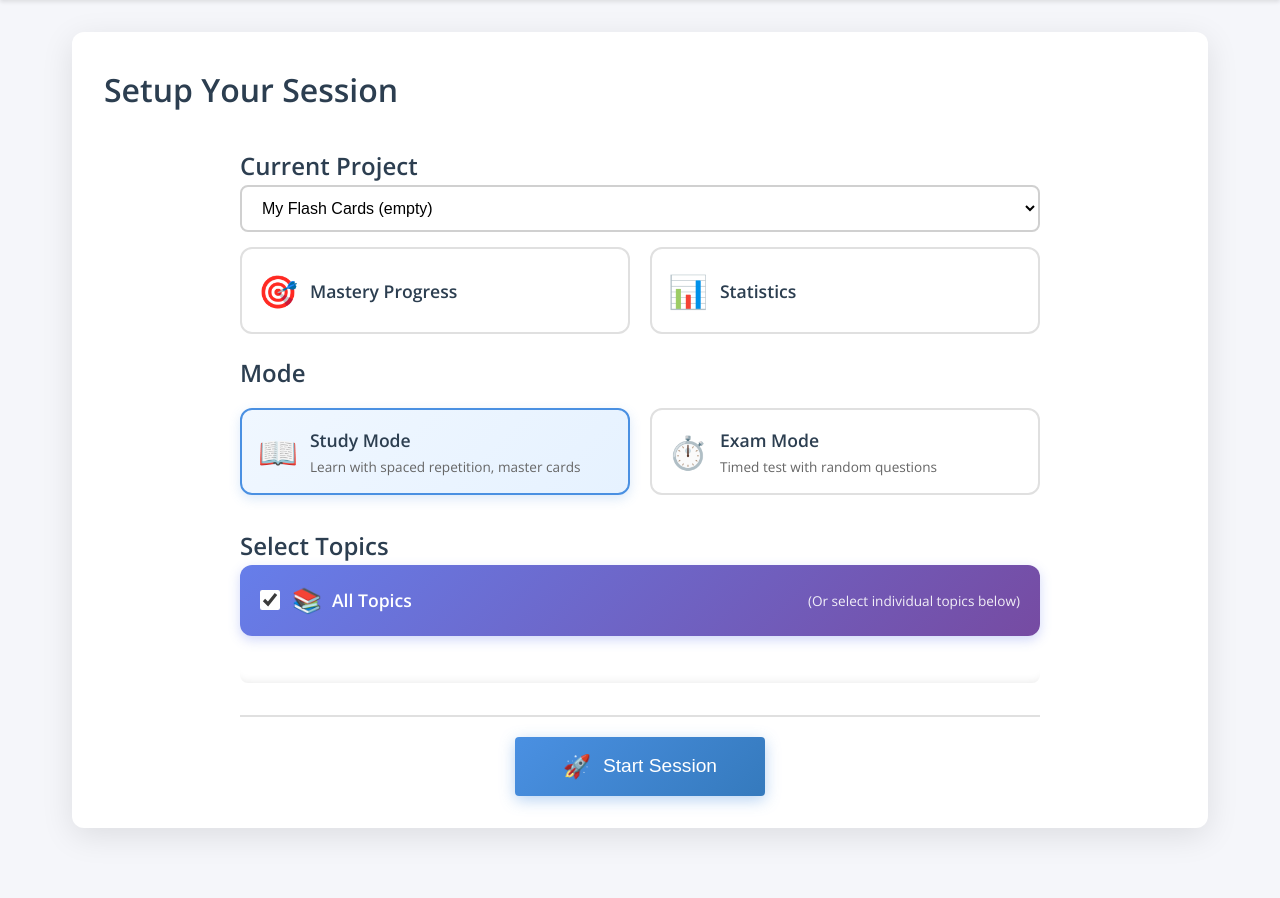
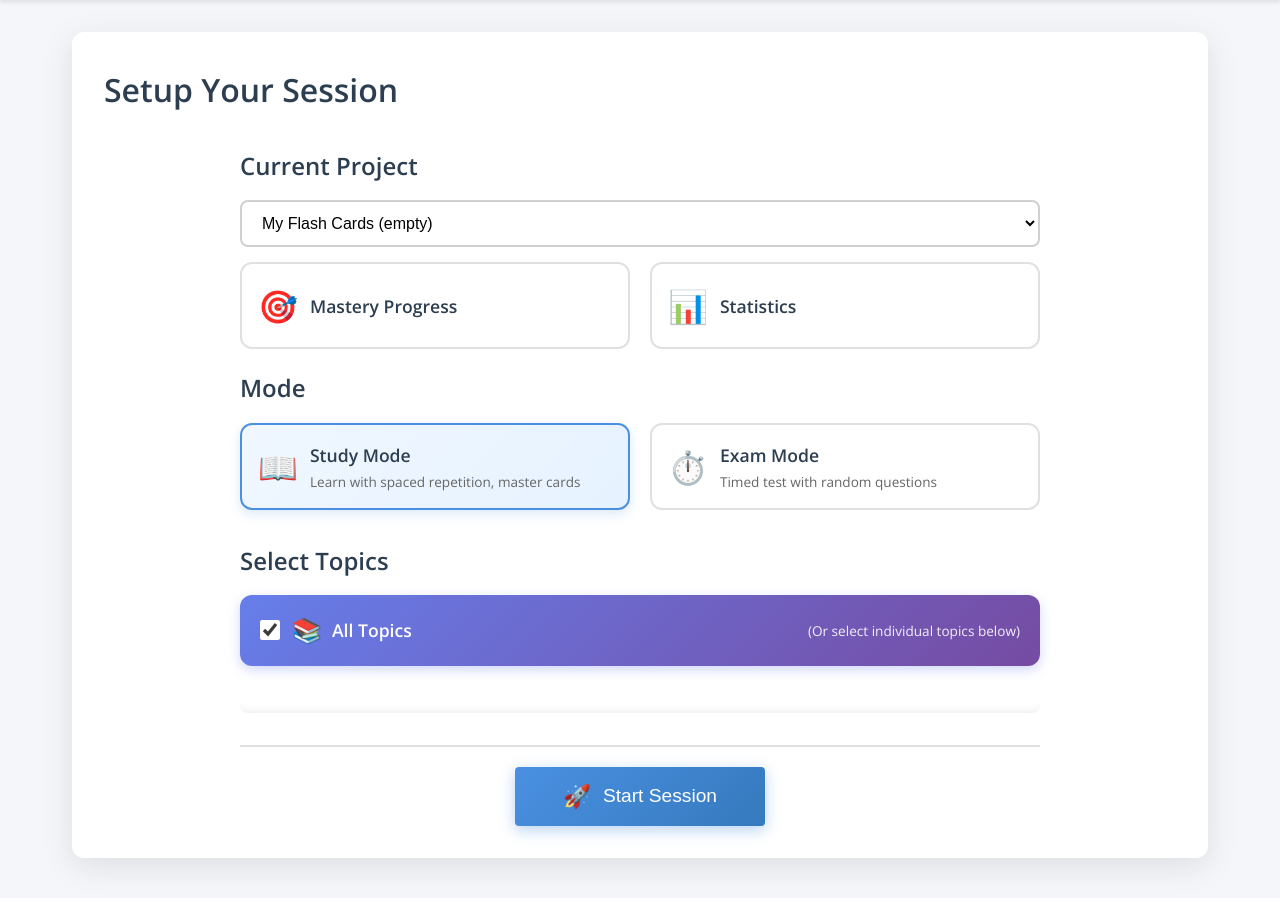
Before and after one commit to dstainton/transcript-flash-cards, a Flask app: page /start in a window 1280 px wide. Shown: the part 78-976 px from the top of the page. Run offline with Flask 3, Linux system fonts and the light colour scheme; some libraries are stand-ins or nearby versions.

Commit message:
[UI] Standardize spacing between headings and content
- Added 15px margin-bottom to all form-section h2 elements - Removed margin-top from mode-selector (spacing now from h2) - Kept margin-top on project-quick-links (needs space from dropdown above) - All sections now have consistent 15px spacing between heading and first content

```diff
--- a/static/style.css
+++ b/static/style.css
@@ -278,6 +278,10 @@ footer {
     margin-bottom: 2rem;
 }
 
+.form-section h2 {
+    margin-bottom: 15px;
+}
+
 .topic-grid {
     display: grid;
     grid-template-columns: repeat(auto-fill, minmax(250px, 1fr));
@@ -1106,7 +1110,6 @@ footer {
     display: grid;
     grid-template-columns: 1fr 1fr;
     gap: 20px;
-    margin-top: 15px;
     width: 100%;
 }
 
```
